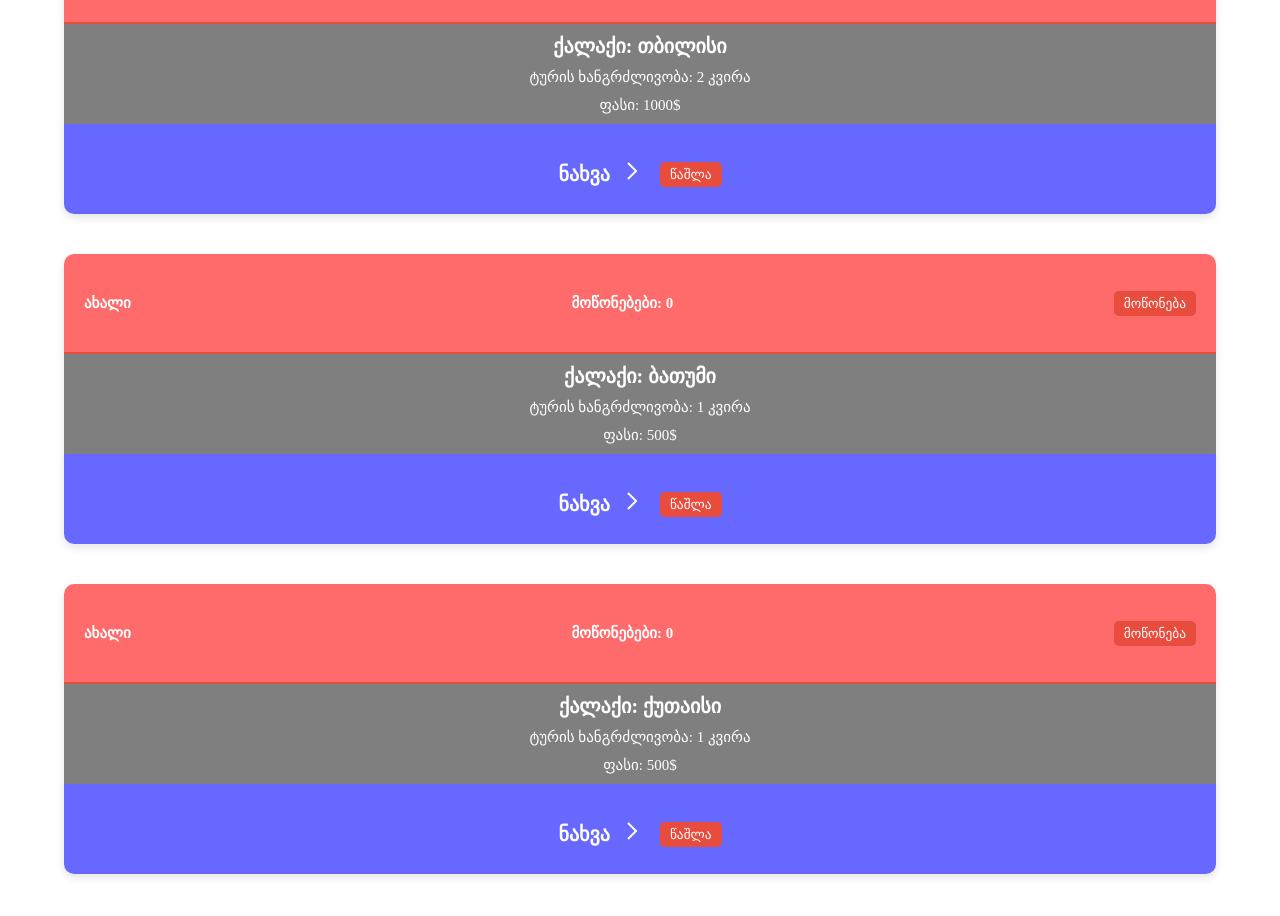
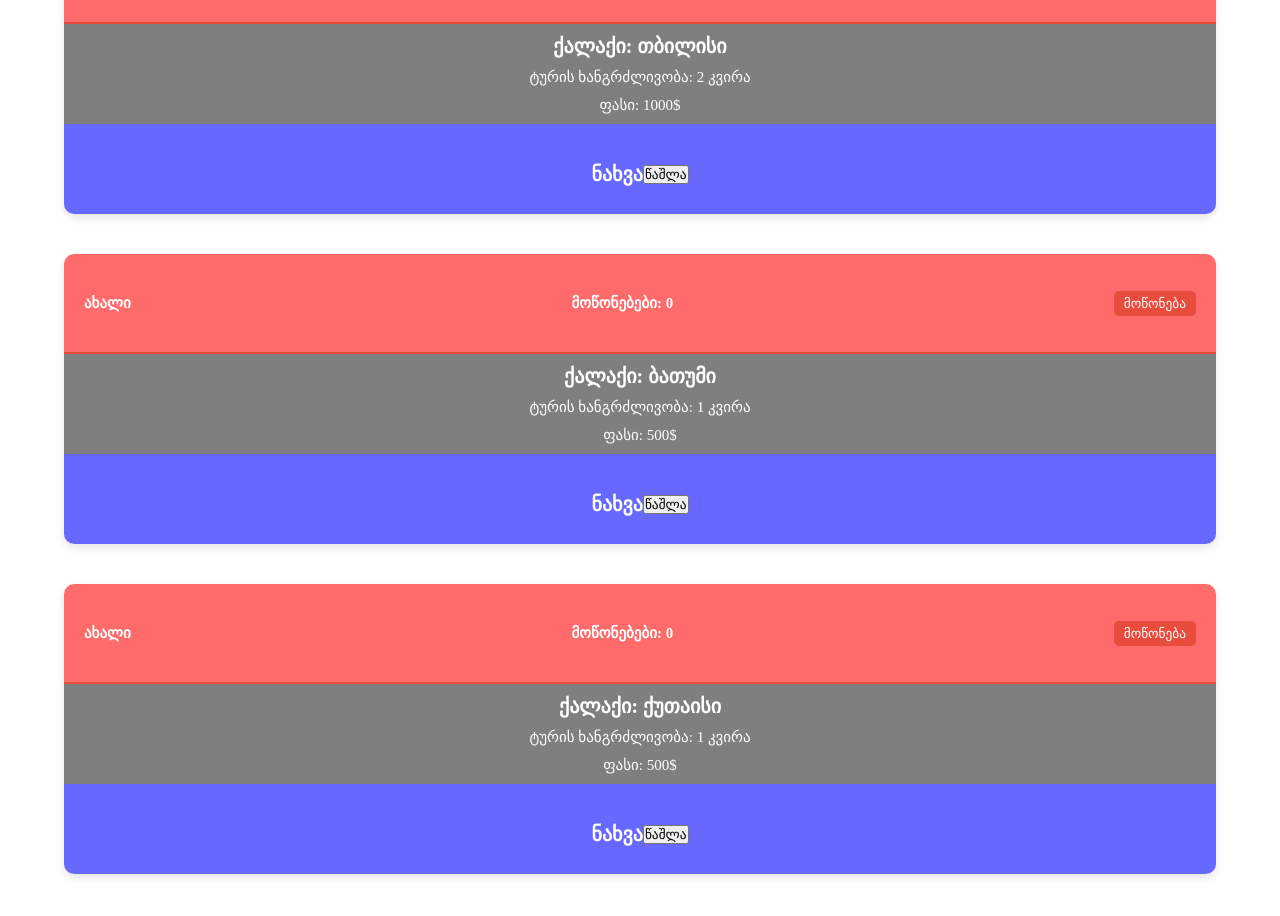
Before and after one commit to Bdmnss/countries-app, a React (Vite) app: page /ka/cities in a window 1280 px wide. Shown: the part 1280-2196 px from the top of the page. Built offline with nearby package versions, Linux system fonts and the light colour scheme.

Commit message:
update article adding logic

```diff
--- a/src/App.tsx
+++ b/src/App.tsx
@@ -1,16 +1,27 @@
-import { Suspense, lazy } from "react";
-import { Navigate, Route, Routes } from "react-router-dom";
-import Layout from "./layout/default/layout";
-import NotFound from "./pages/404";
-import Loading from "./Components/base/Loading/Loading";
-import ArticlePage from "./pages/article/views/article";
-import LanguageSwitcher from "./Components/base/LanguageSwitcher/LanguageSwitcher";
+import { Suspense, lazy, useReducer, useEffect } from 'react';
+import { Navigate, Route, Routes } from 'react-router-dom';
+import Layout from './layout/default/layout';
+import NotFound from './pages/404';
+import Loading from './Components/base/Loading/Loading';
+import ArticlePage from './pages/article/views/article';
+import LanguageSwitcher from './Components/base/LanguageSwitcher/LanguageSwitcher';
+import {
+  initialState,
+  reducer,
+} from './pages/home/components/Card/cardReducer';
+import json from '@/data.json';
 
-const CardPage = lazy(() => import("./pages/home/views/list"));
-const About = lazy(() => import("./pages/about/views/list"));
-const Contact = lazy(() => import("./pages/contact/views/list"));
+const CardPage = lazy(() => import('./pages/home/views/list'));
+const About = lazy(() => import('./pages/about/views/list'));
+const Contact = lazy(() => import('./pages/contact/views/list'));
 
 const App = () => {
+  const [state, dispatch] = useReducer(reducer, initialState);
+
+  useEffect(() => {
+    dispatch({ type: 'SET_DATA', payload: json });
+  }, []);
+
   return (
     <>
       <LanguageSwitcher />
@@ -20,7 +31,7 @@ const App = () => {
             path="cities"
             element={
               <Suspense fallback={<Loading />}>
-                <CardPage />
+                <CardPage state={state} dispatch={dispatch} />
               </Suspense>
             }
           />
@@ -28,7 +39,7 @@ const App = () => {
             path="cities/:id"
             element={
               <Suspense fallback={<Loading />}>
-                <ArticlePage />
+                <ArticlePage state={state} />
               </Suspense>
             }
           />
@@ -49,7 +60,7 @@ const App = () => {
             }
           />
         </Route>
-        <Route path="/" element={<Navigate to={"/ka/cities"} />} />
+        <Route path="/" element={<Navigate to={'/ka/cities'} />} />
         <Route path="*" element={<NotFound />} />
       </Routes>
     </>
--- a/src/pages/home/components/Card/Card.tsx
+++ b/src/pages/home/components/Card/Card.tsx
@@ -1,50 +1,54 @@
-import { useNavigate, useParams } from "react-router-dom";
-import json from "@/data.json";
-import CardContent from "../card-content/CardContent";
-import CardFooter from "../card-footer/CardFooter";
-import CardHeader from "../card-header/CardHeader";
-import styles from "./Card.module.css";
-import { useReducer, useEffect, useState } from "react";
-import { initialState, reducer } from "./cardReducer";
-import CardForm from "../card-form/CardForm";
+import React, { useState, useEffect } from 'react';
+import { useNavigate, useParams } from 'react-router-dom';
+import CardContent from '../card-content/CardContent';
+import CardFooter from '../card-footer/CardFooter';
+import CardHeader from '../card-header/CardHeader';
+import styles from './Card.module.css';
+import { State, Action } from './cardReducer';
+import CardForm from '../card-form/CardForm';
+import json from '@/data.json';
+
+interface CardProps {
+  state: State;
+  dispatch: React.Dispatch<Action>;
+}
 
 const translateToGeorgian = (text: string) => {
   switch (text) {
-    case "New":
-      return "ახალი";
-    case "Likes":
-      return "მოწონებები";
-    case "View":
-      return "ნახვა";
-    case "Sort by Likes (Ascending)":
-      return "დალაგება მოწონებების მიხედვით (ზრდადობით)";
-    case "Sort by Likes (Descending)":
-      return "დალაგება მოწონებების მიხედვით (კლებადობით)";
-    case "Like":
-      return "მოწონება";
-    case "Delete":
-      return "წაშლა";
-    case "Recover":
-      return "აღდგენა";
+    case 'New':
+      return 'ახალი';
+    case 'Likes':
+      return 'მოწონებები';
+    case 'View':
+      return 'ნახვა';
+    case 'Sort by Likes (Ascending)':
+      return 'დალაგება მოწონებების მიხედვით (ზრდადობით)';
+    case 'Sort by Likes (Descending)':
+      return 'დალაგება მოწონებების მიხედვით (კლებადობით)';
+    case 'Like':
+      return 'მოწონება';
+    case 'Delete':
+      return 'წაშლა';
+    case 'Recover':
+      return 'აღდგენა';
     default:
       return text;
   }
 };
 
-const Card: React.FC = () => {
-  const [state, dispatch] = useReducer(reducer, initialState);
+const Card: React.FC<CardProps> = ({ state, dispatch }) => {
   const [errors, setErrors] = useState({
-    name: "",
-    duration: "",
-    price: "",
-    about: "",
+    name: '',
+    duration: '',
+    price: '',
+    about: '',
   });
   const navigate = useNavigate();
   const { lang } = useParams<{ lang: string }>();
 
   useEffect(() => {
-    dispatch({ type: "SET_DATA", payload: json });
-  }, []);
+    dispatch({ type: 'SET_DATA', payload: json });
+  }, [dispatch]);
 
   const handleCardClick = (id: number) => {
     const city = state.data.find((item) => item.id === id);
@@ -55,24 +59,24 @@ const Card: React.FC = () => {
 
   const handleLike = (e: React.MouseEvent<HTMLButtonElement>, id: number) => {
     e.stopPropagation();
-    dispatch({ type: "LIKE_CITY", payload: id });
+    dispatch({ type: 'LIKE_CITY', payload: id });
   };
 
   const handleDelete = (e: React.MouseEvent<HTMLButtonElement>, id: number) => {
     e.stopPropagation();
-    dispatch({ type: "DELETE_CITY", payload: id });
+    dispatch({ type: 'DELETE_CITY', payload: id });
   };
 
   const handleSortChange = (event: React.ChangeEvent<HTMLSelectElement>) => {
-    const order = event.target.value as "asc" | "desc";
-    dispatch({ type: "SET_SORT_ORDER", payload: order });
+    const order = event.target.value as 'asc' | 'desc';
+    dispatch({ type: 'SET_SORT_ORDER', payload: order });
   };
 
   const handleInputChange = (e: React.ChangeEvent<HTMLInputElement>) => {
     const { name, value } = e.target;
     dispatch({
-      type: "UPDATE_NEW_CITY",
-      payload: { name, value: name === "price" ? Number(value) : value },
+      type: 'UPDATE_NEW_CITY',
+      payload: { name, value: name === 'price' ? Number(value) : value },
     });
   };
 
@@ -82,33 +86,33 @@ const Card: React.FC = () => {
     const newErrors = {
       name:
         state.newCity.name.length < 3
-          ? "Name must be at least 3 characters long"
-          : "",
+          ? 'Name must be at least 3 characters long'
+          : '',
       duration:
         state.newCity.duration.length < 3
-          ? "Duration must be at least 3 characters long"
-          : "",
-      price: state.newCity.price <= 0 ? "Price must be greater than 0" : "",
+          ? 'Duration must be at least 3 characters long'
+          : '',
+      price: state.newCity.price <= 0 ? 'Price must be greater than 0' : '',
       about:
         state.newCity.about.length < 10
-          ? "About must be at least 10 characters long"
-          : "",
+          ? 'About must be at least 10 characters long'
+          : '',
     };
 
     setErrors(newErrors);
 
-    const hasErrors = Object.values(newErrors).some((error) => error !== "");
+    const hasErrors = Object.values(newErrors).some((error) => error !== '');
     if (hasErrors) {
       return;
     }
 
-    dispatch({ type: "ADD_CITY" });
+    dispatch({ type: 'ADD_CITY' });
   };
 
   const sortedData = [...state.data]
     .filter((item) => !item.deleted)
     .sort((a, b) => {
-      if (state.sortOrder === "asc") {
+      if (state.sortOrder === 'asc') {
         return a.likes - b.likes;
       } else {
         return b.likes - a.likes;
@@ -117,7 +121,7 @@ const Card: React.FC = () => {
     .concat(state.data.filter((item) => item.deleted));
 
   return (
-    <div className={styles["card-container"]}>
+    <div className={styles['card-container']}>
       <CardForm
         state={state}
         handleInputChange={handleInputChange}
@@ -127,65 +131,54 @@ const Card: React.FC = () => {
       <select
         value={state.sortOrder}
         onChange={handleSortChange}
-        className={styles["sort-select"]}
+        className={styles['sort-select']}
       >
         <option value="asc">
-          {lang === "ka"
-            ? translateToGeorgian("Sort by Likes (Ascending)")
-            : "Sort by Likes (Ascending)"}
+          {lang === 'ka'
+            ? translateToGeorgian('Sort by Likes (Ascending)')
+            : 'Sort by Likes (Ascending)'}
         </option>
         <option value="desc">
-          {lang === "ka"
-            ? translateToGeorgian("Sort by Likes (Descending)")
-            : "Sort by Likes (Descending)"}
+          {lang === 'ka'
+            ? translateToGeorgian('Sort by Likes (Descending)')
+            : 'Sort by Likes (Descending)'}
         </option>
       </select>
       {sortedData.map((item, index) => (
         <div
           key={index}
-          className={`${styles["card-styles"]} ${
-            item.deleted ? styles["card-deleted"] : ""
+          className={`${styles['card-styles']} ${
+            item.deleted ? styles['card-deleted'] : ''
           }`}
           onClick={() => handleCardClick(item.id)}
         >
           <CardHeader>
-            <header className={styles["card-header"]}>
-              <p>{lang === "ka" ? translateToGeorgian("New") : "New"}</p>
+            <header className={styles['card-header']}>
+              <p>{lang === 'ka' ? translateToGeorgian('New') : 'New'}</p>
               <p>
-                {lang === "ka" ? translateToGeorgian("Likes") : "Likes"}:{" "}
+                {lang === 'ka' ? translateToGeorgian('Likes') : 'Likes'}:{' '}
                 {item.likes}
               </p>
               <button onClick={(e) => handleLike(e, item.id)}>
-                {lang === "ka" ? translateToGeorgian("Like") : "Like"}
+                {lang === 'ka' ? translateToGeorgian('Like') : 'Like'}
               </button>
             </header>
           </CardHeader>
           <CardContent data={item} />
           <CardFooter>
-            <footer className={styles["card-footer"]}>
-              <div className={styles["card-footer-content"]}>
-                <p>{lang === "ka" ? translateToGeorgian("View") : "View"}</p>
-                <svg
-                  xmlns="http://www.w3.org/2000/svg"
-                  width="24"
-                  height="24"
-                  className={styles["arrow-svg"]}
-                >
-                  <path d="M7.293 4.707 14.586 12l-7.293 7.293 1.414 1.414L17.414 12 8.707 3.293 7.293 4.707z" />
-                </svg>
-                <button
-                  className={styles["delete-button"]}
-                  onClick={(e) => handleDelete(e, item.id)}
-                >
-                  {item.deleted
-                    ? lang === "ka"
-                      ? translateToGeorgian("Recover")
-                      : "Recover"
-                    : lang === "ka"
-                    ? translateToGeorgian("Delete")
-                    : "Delete"}
-                </button>
+            <footer className={styles['card-footer']}>
+              <div className={styles['card-footer-content']}>
+                <p>{lang === 'ka' ? translateToGeorgian('View') : 'View'}</p>
               </div>
+              <button onClick={(e) => handleDelete(e, item.id)}>
+                {lang === 'ka'
+                  ? item.deleted
+                    ? translateToGeorgian('Recover')
+                    : translateToGeorgian('Delete')
+                  : item.deleted
+                    ? 'Recover'
+                    : 'Delete'}
+              </button>
             </footer>
           </CardFooter>
         </div>
--- a/src/pages/home/components/Card/cardReducer.ts
+++ b/src/pages/home/components/Card/cardReducer.ts
@@ -124,4 +124,4 @@ const reducer = (state: State, action: Action): State => {
   }
 };
 
-export { initialState, reducer };
+export { initialState, reducer, type Action, type State };
--- a/src/pages/home/views/list/index.tsx
+++ b/src/pages/home/views/list/index.tsx
@@ -1,12 +1,18 @@
-import Card from "../../components/Card/Card";
-import Hero from "../../components/Hero/Hero";
-import styles from "./Index.module.css";
+import Card from '../../components/Card/Card';
+import Hero from '../../components/Hero/Hero';
+import styles from './Index.module.css';
+import { State, Action } from '../../components/Card/cardReducer';
 
-const CardPage = () => {
+interface CardPageProps {
+  state: State;
+  dispatch: React.Dispatch<Action>;
+}
+
+const CardPage: React.FC<CardPageProps> = ({ state, dispatch }) => {
   return (
-    <main className={styles["main"]}>
+    <main className={styles['main']}>
       <Hero />
-      <Card />
+      <Card state={state} dispatch={dispatch} />
     </main>
   );
 };
```
Also changed, not shown: src/pages/article/views/article/index.tsx (+19 -15 lines), src/pages/home/components/card-form/CardForm.tsx (+27 -27 lines).
